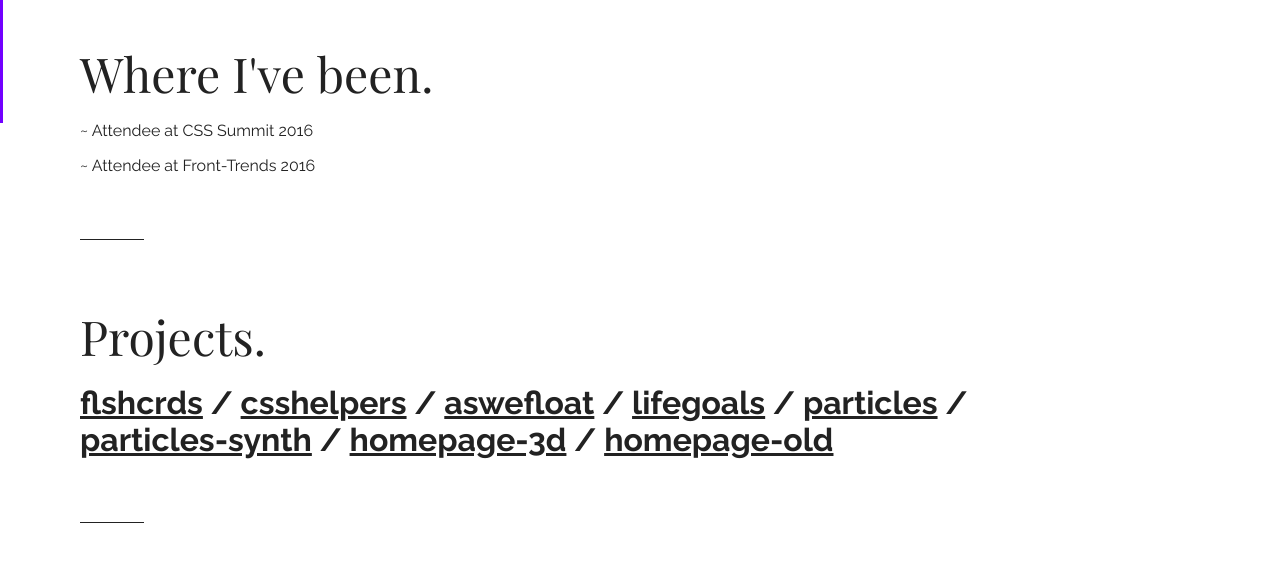
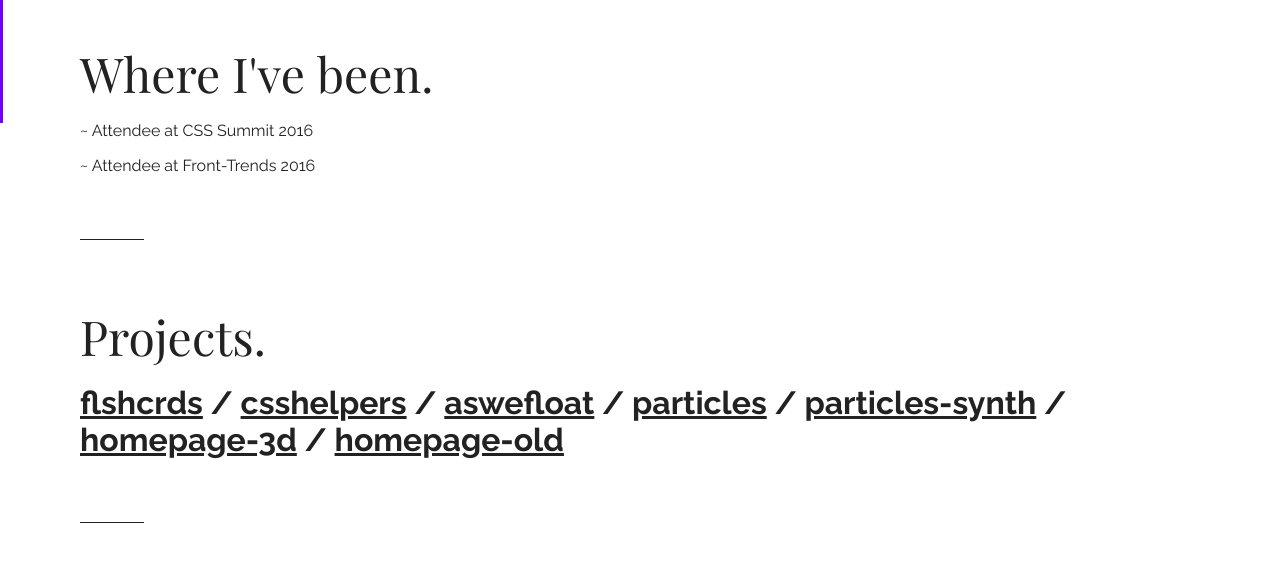
Before and after one commit to damianprzygodzki/homepage, a plain HTML site: page index.html in a window 1280 px wide. Shown: the part 677-1242 px from the top of the page. Drawn offline with nearby package versions, Linux system fonts and the light colour scheme; a web font is replaced by a local one.

Commit message:
Link fix

```diff
--- a/index.html
+++ b/index.html
@@ -73,9 +73,6 @@
                         <a href="http://aswefloat.com">aswefloat</a> /
                     </div>
                     <div class="item">
-                        <a href="http://rc.damianprzygodzki.pl/lifegoals">lifegoals</a> /
-                    </div>
-                    <div class="item">
                         <a href="http://rc.damianprzygodzki.pl/particles-test">particles</a> /
                     </div>
                     <div class="item">
```
